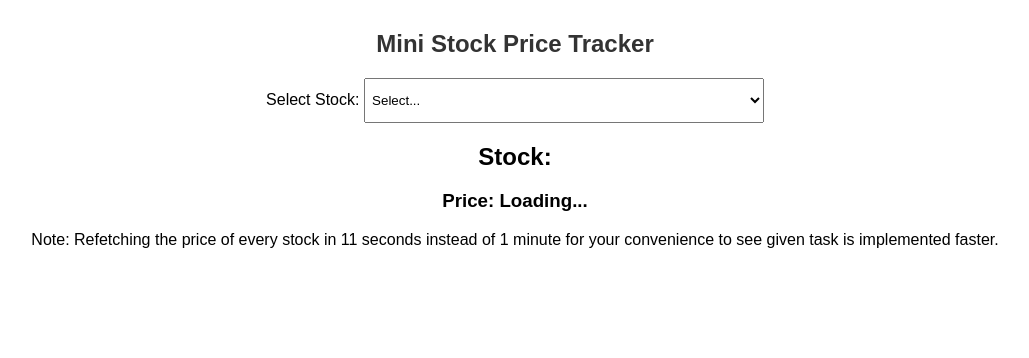
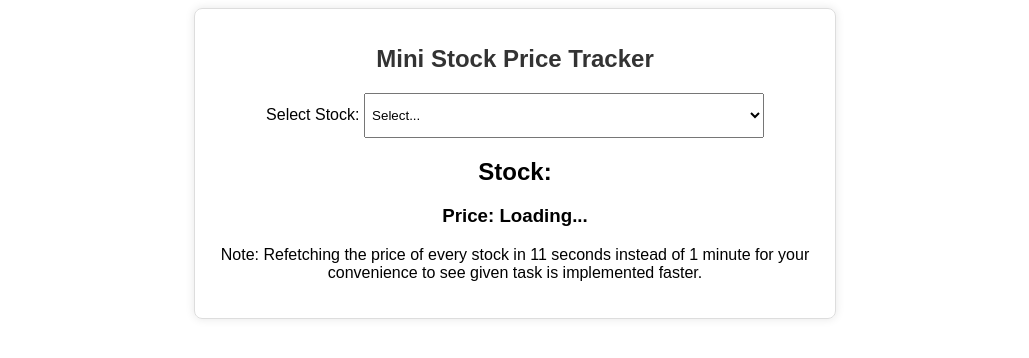
Before and after one commit to is1dd/spearmint-fronetend, a React (Vite) app: page / in a window 1280 px wide. Shown: the top 358 px of the page, without its empty margins (125-1154 px from the left). Built offline with nearby package versions, Linux system fonts and the light colour scheme.

Commit message:
Update App.jsx

```diff
--- a/src/App.jsx
+++ b/src/App.jsx
@@ -29,11 +29,21 @@ const App = () => {
     return () => clearInterval(interval);
   }, [selectedStock]);
 
+  // const appStyles = {
+  //   fontFamily: "Arial, sans-serif",
+  //   textAlign: "center",
+  //   marginTop: "30px",
+  // };
   const appStyles = {
-    fontFamily: "Arial, sans-serif",
-    textAlign: "center",
-    marginTop: "30px",
-  };
+    fontFamily: 'Arial, sans-serif',
+    textAlign: 'center',
+    maxWidth: '600px',
+    margin: 'auto',
+    padding: '20px',
+    border: '1px solid #ddd',
+    borderRadius: '8px',
+    boxShadow: '0 0 10px rgba(0, 0, 0, 0.1)',
+  }
 
   const headingStyles = {
     fontSize: "24px",
```
